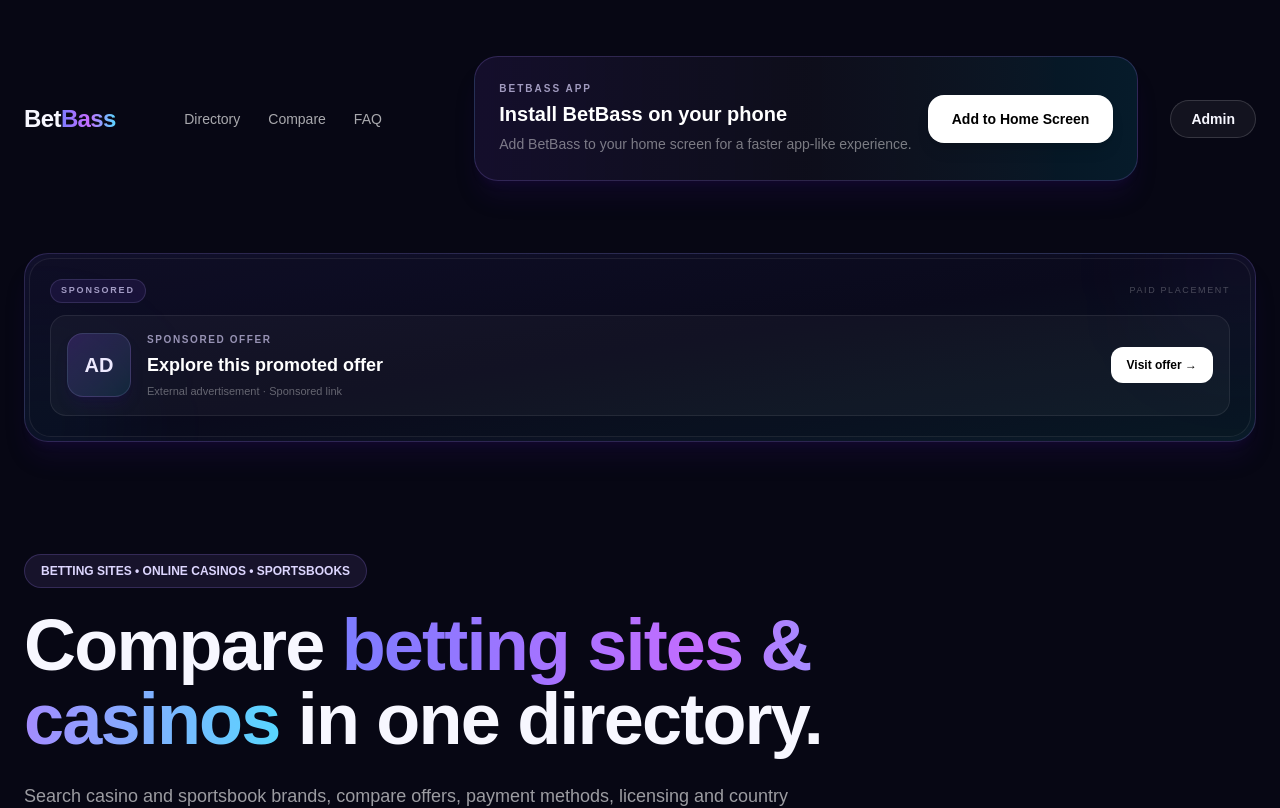
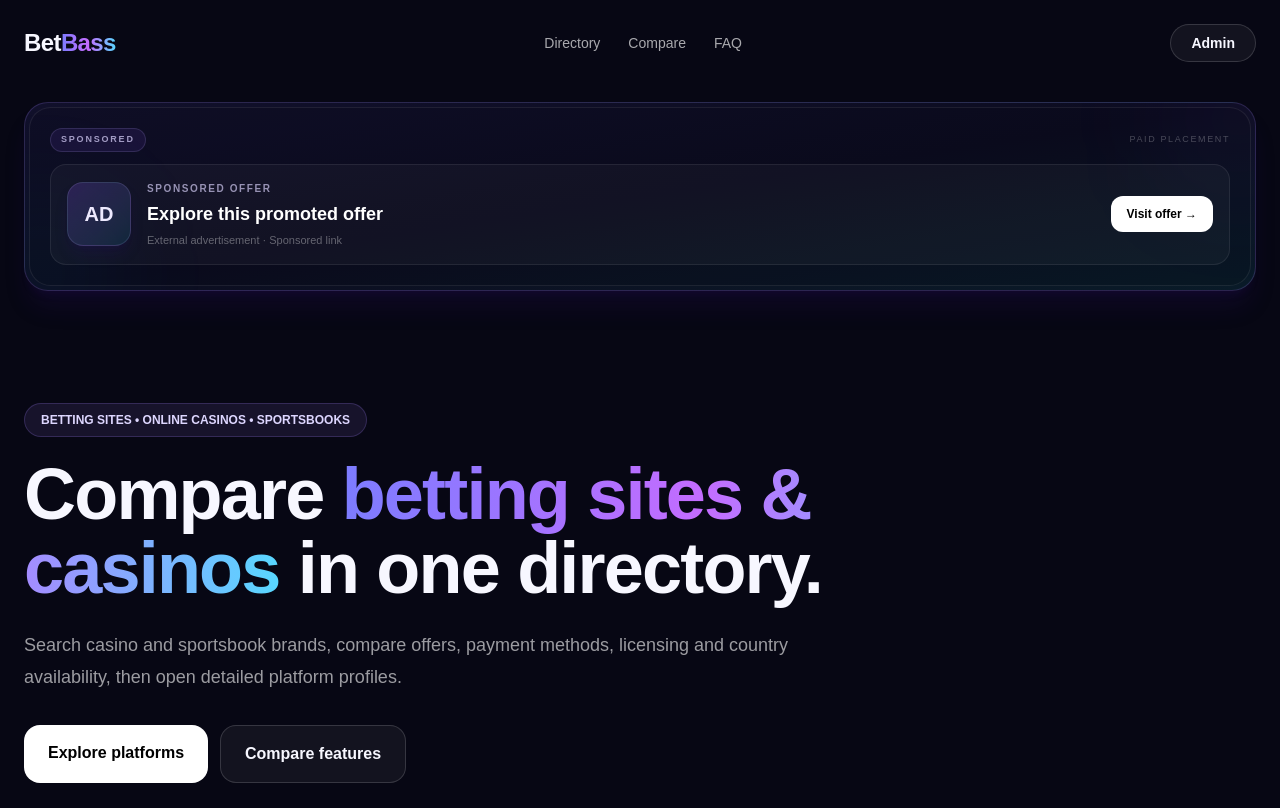
Before and after one commit to testertestjusttest-ai/All-In-One-Betting, a Next.js app: page / in a window 1280 px wide. Shown: the top 808 px of the page. Built offline with nearby package versions, Linux system fonts and the light colour scheme; no server answers; the database is empty.

Commit message:
Move PWA install UI exclusively to page bottom

```diff
--- a/app/page.tsx
+++ b/app/page.tsx
@@ -42,7 +42,6 @@
         <a href="/" className="text-2xl font-black tracking-tight">Bet<span className="gradient-text">Bass</span></a>
         <div className="hidden gap-7 text-sm text-white/65 md:flex"><a href="#directory" className="hover:text-white">Directory</a><a href="#compare" className="hover:text-white">Compare</a><a href="#faq" className="hover:text-white">FAQ</a></div>
         <div className="flex items-center gap-2">
-          <PWAInstall />
           <a href="/admin" className="rounded-full border border-white/15 bg-white/5 px-5 py-2 text-sm font-semibold hover:bg-white/10">Admin</a>
         </div>
       </nav>
```
